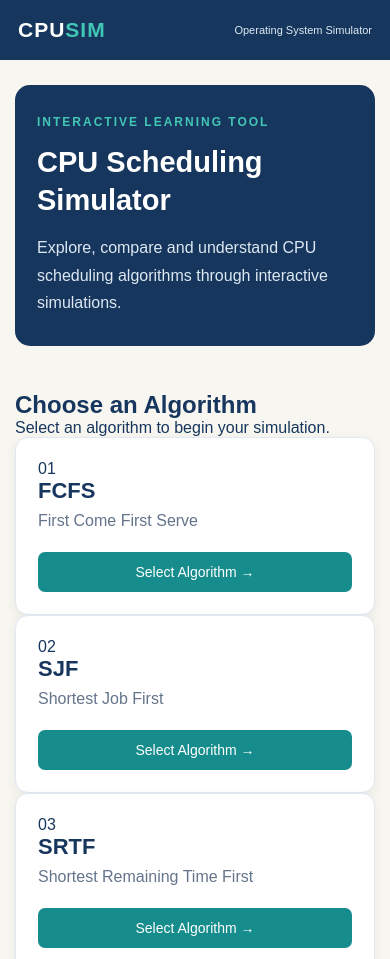
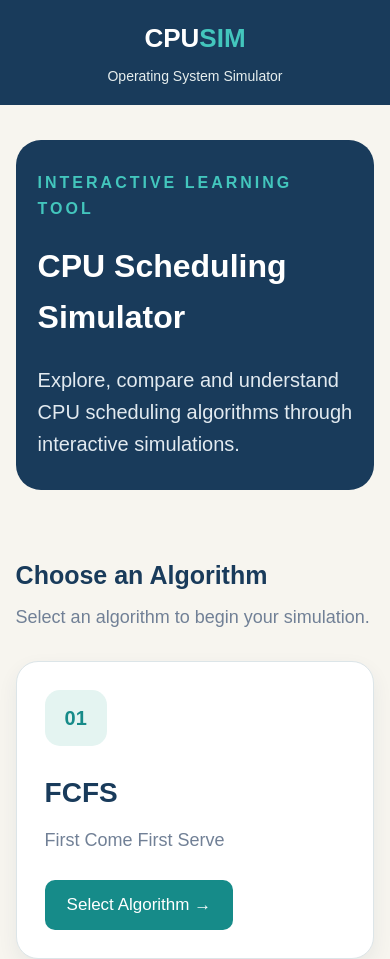
Before and after one commit to sybelblessy-blip/CPU-Scheduling-Simulator-, a plain HTML site: page index.html in a window 390 px wide. Shown: the top 959 px of the page. Drawn offline with Linux system fonts and the light colour scheme.

Commit message:
Update style.css

```diff
--- a/style.css
+++ b/style.css
@@ -6,224 +6,183 @@
 
 body {
     font-family: Arial, sans-serif;
-    background: #F8F6F0;
-    color: #17365D;
+    background: #f7f5ef;
+    color: #193b5b;
+    line-height: 1.6;
 }
 
 /* HEADER */
 
 .header {
-    background: #17365D;
+    background: #193b5b;
     color: white;
-    padding: 22px 7%;
+    padding: 18px 5%;
     display: flex;
     justify-content: space-between;
     align-items: center;
 }
 
 .logo {
-    font-size: 25px;
+    font-size: 26px;
     font-weight: bold;
-    letter-spacing: 1px;
 }
 
 .logo span {
-    color: #42C6B5;
+    color: #43c6bd;
 }
 
 .header p {
-    color: #DCE8F2;
+    color: #e6eeee;
     font-size: 14px;
 }
 
 /* MAIN CONTAINER */
 
 .container {
+    width: 92%;
     max-width: 1100px;
-    margin: auto;
-    padding: 40px 20px;
+    margin: 35px auto;
 }
 
 /* WELCOME SECTION */
 
 .welcome {
-    background: #17365D;
+    background: #193b5b;
     color: white;
-    padding: 45px 35px;
-    border-radius: 15px;
-    margin-bottom: 45px;
+    padding: 45px;
+    border-radius: 25px;
+    margin-bottom: 65px;
 }
 
 .tagline {
-    color: #42C6B5;
-    font-size: 12px;
+    color: #43c6bd;
+    letter-spacing: 3px;
     font-weight: bold;
-    letter-spacing: 2px;
-    margin-bottom: 15px;
+    margin-bottom: 20px;
 }
 
 .welcome h1 {
-    font-size: 38px;
-    line-height: 1.3;
-    margin-bottom: 15px;
+    font-size: 42px;
+    margin-bottom: 20px;
 }
 
-.welcome > p:last-child {
-    color: #DCE8F2;
-    line-height: 1.7;
-    max-width: 550px;
+.welcome p:last-child {
+    font-size: 20px;
+    color: #e2eaf0;
+    max-width: 650px;
 }
 
 /* ALGORITHM SECTION */
 
-.section-title {
-    font-size: 25px;
+h2 {
+    font-size: 30px;
     margin-bottom: 8px;
 }
 
-.section-description {
-    color: #64748B;
-    margin-bottom: 25px;
+.subtitle {
+    color: #718096;
+    font-size: 18px;
+    margin-bottom: 30px;
 }
 
-.algorithm-container {
+.algorithm-grid {
     display: grid;
     grid-template-columns: repeat(2, 1fr);
-    gap: 20px;
+    gap: 25px;
 }
 
 .algorithm-card {
     background: white;
-    border: 1px solid #E1E8EF;
-    border-radius: 13px;
-    padding: 25px;
-    box-shadow: 0 4px 12px rgba(23, 54, 93, 0.07);
+    padding: 35px;
+    border-radius: 22px;
+    border: 1px solid #dce5e8;
+    box-shadow: 0 8px 20px rgba(25, 59, 91, 0.07);
     transition: 0.3s;
 }
 
 .algorithm-card:hover {
     transform: translateY(-5px);
-    border-color: #168C8C;
-    box-shadow: 0 8px 20px rgba(23, 54, 93, 0.12);
 }
 
-.card-icon {
-    background: #E5F4F1;
-    color: #168C8C;
-    width: 42px;
-    height: 42px;
-    border-radius: 10px;
-    display: flex;
-    align-items: center;
-    justify-content: center;
+.algorithm-card span {
+    display: inline-block;
+    background: #e4f4f1;
+    color: #168b89;
+    padding: 12px 20px;
+    border-radius: 15px;
     font-weight: bold;
-    margin-bottom: 18px;
+    font-size: 20px;
 }
 
 .algorithm-card h3 {
-    font-size: 22px;
-    margin-bottom: 8px;
+    font-size: 28px;
+    margin-top: 25px;
 }
 
 .algorithm-card p {
-    color: #64748B;
-    margin-bottom: 22px;
+    color: #718096;
+    font-size: 18px;
+    margin: 10px 0 25px;
 }
 
 /* BUTTONS */
 
 button {
-    background: #168C8C;
+    background: #168b89;
     color: white;
     border: none;
-    border-radius: 7px;
-    padding: 12px 18px;
-    font-size: 14px;
+    padding: 15px 22px;
+    border-radius: 10px;
+    font-size: 17px;
     cursor: pointer;
     transition: 0.3s;
 }
 
 button:hover {
-    background: #116F70;
-}
-
-.algorithm-card button {
-    width: 100%;
-}
-
-.back-button {
-    background: #17365D;
-    margin-bottom: 25px;
+    background: #106d6c;
 }
 
 /* SIMULATION SCREEN */
 
-.simulation-heading {
-    margin-bottom: 25px;
+#simulation-screen {
+    background: white;
+    padding: 30px;
+    border-radius: 20px;
+    box-shadow: 0 8px 25px rgba(25, 59, 91, 0.08);
 }
 
-.simulation-heading h2 {
-    font-size: 28px;
-    margin-bottom: 10px;
+.back-button {
+    margin-bottom: 25px;
+    background: #193b5b;
 }
 
-.simulation-heading p:last-child {
-    color: #64748B;
+#input-section {
+    margin-top: 25px;
 }
 
-/* INPUT AND RESULTS */
-
-#input-section,
 #results-section {
-    background: white;
-    padding: 25px;
-    border-radius: 13px;
-    margin-top: 20px;
-    border: 1px solid #E1E8EF;
-    box-shadow: 0 4px 12px rgba(23, 54, 93, 0.06);
+    margin-top: 30px;
+    overflow-x: auto;
 }
 
-input {
-    display: block;
-    width: 100%;
-    padding: 12px;
-    margin: 10px 0 18px;
-    border: 1px solid #CBD5E1;
-    border-radius: 7px;
-    font-size: 15px;
-}
-
-label {
-    font-weight: bold;
-    font-size: 14px;
-}
+/* FOOTER */
 
 footer {
-    background: #17365D;
+    text-align: center;
+    background: #193b5b;
     color: white;
-    text-align: center;
-    padding: 22px;
-    margin-top: 40px;
+    padding: 20px;
+    margin-top: 60px;
 }
 
 /* MOBILE RESPONSIVE */
 
-@media (max-width: 600px) {
+@media (max-width: 650px) {
 
     .header {
-        padding: 18px;
-    }
-
-    .header p {
-        font-size: 11px;
-    }
-
-    .logo {
-        font-size: 21px;
-    }
-
-    .container {
-        padding: 25px 15px;
+        flex-direction: column;
+        gap: 5px;
+        text-align: center;
     }
 
     .welcome {
@@ -231,14 +190,19 @@ footer {
     }
 
     .welcome h1 {
-        font-size: 29px;
+        font-size: 32px;
     }
 
-    .algorithm-container {
+    .algorithm-grid {
         grid-template-columns: 1fr;
     }
 
     .algorithm-card {
-        padding: 22px;
+        padding: 28px;
     }
+
+    h2 {
+        font-size: 25px;
+    }
+
 }
```
